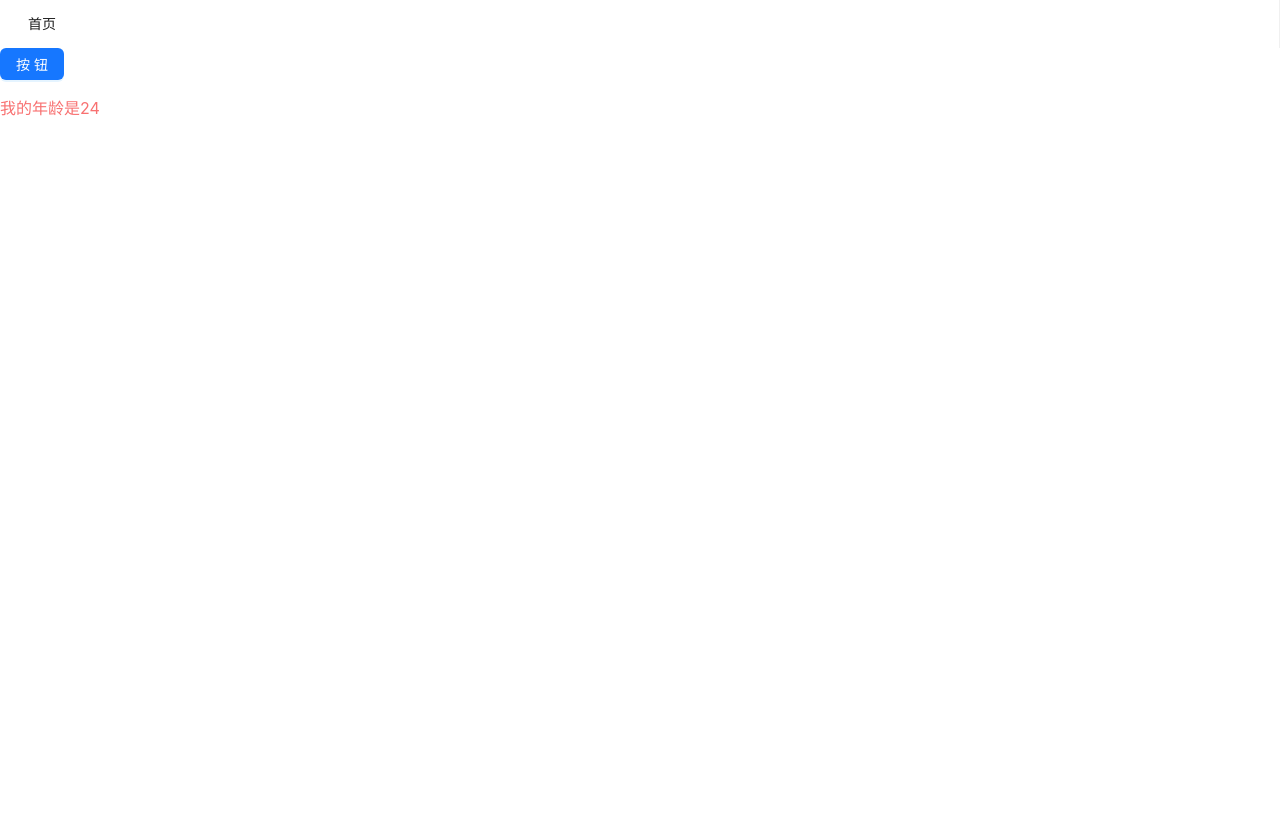
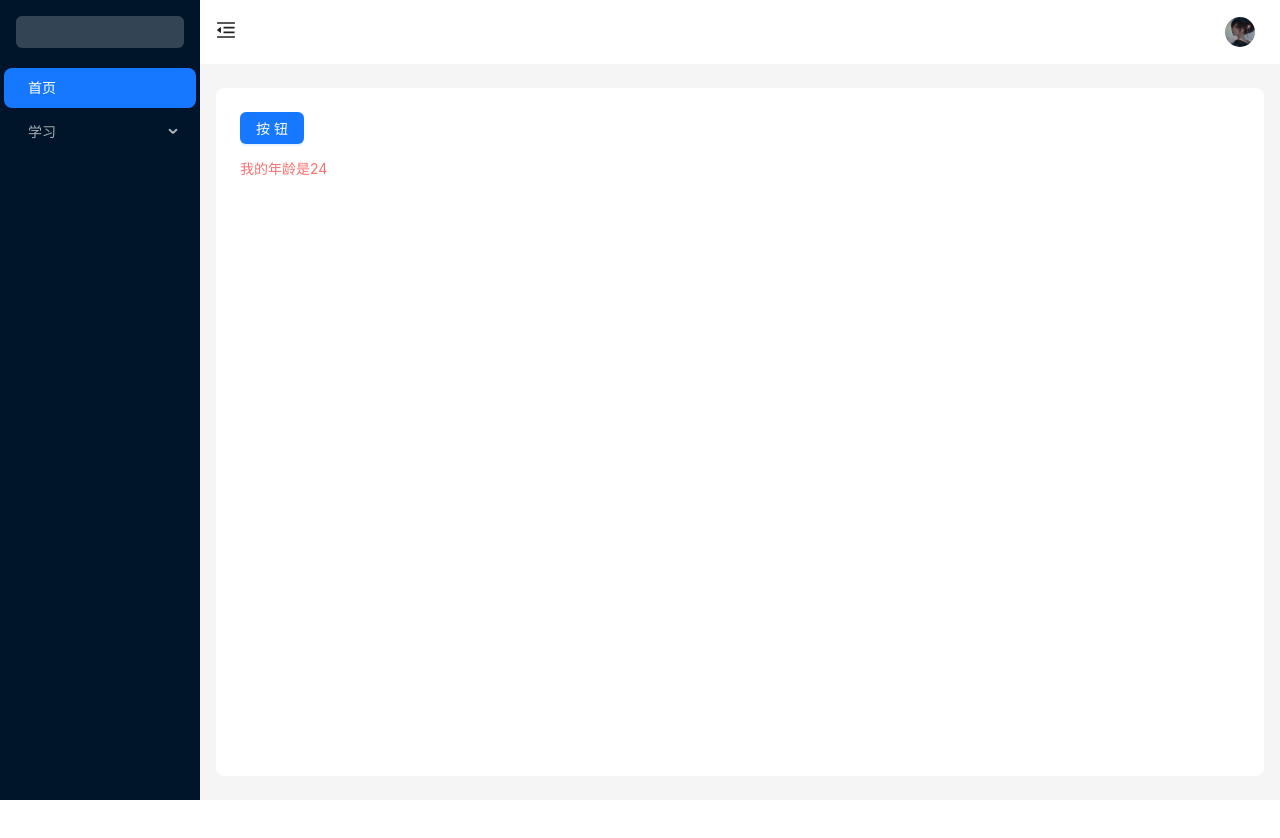
Before and after one commit to Yang1998-jiale/my-react-app, a React (Vite) app: page /#/home in a window 1280 px wide. Shown: the top 838 px of the page. After the commit the page ends 800 px from the top, so only its background shows below. Built offline with nearby package versions, Linux system fonts and the light colour scheme.

Commit message:
梳理调整页面布局,生成菜单路由

```diff
--- a/src/App.tsx
+++ b/src/App.tsx
@@ -2,23 +2,19 @@
  * @Author: yjl
  * @Date: 2024-04-18 15:32:24
  * @LastEditors: yjl
- * @LastEditTime: 2024-04-18 18:11:38
+ * @LastEditTime: 2024-04-19 13:10:07
  * @Description: 描述
  */
 import "./App.css";
-import Menu from "@/components/Menu/index";
-import Routers from "@/router/index";
+// import Menu from "@/components/Menu/index";
+// import Routers from "@/router/index";
+// import { useState } from "react";
+import Layout from "@/components/Layout/index";
 
 function App() {
-
   return (
     <>
-      <Menu />
-      <div className="w-100% h-100% flex flex-col">
-        <div className="flex-1">
-          <Routers />
-        </div>
-      </div>
+      <Layout />
     </>
   );
 }
--- /dev/null
+++ b/src/components/Layout/index.tsx
@@ -0,0 +1,59 @@
+/*
+ * @Author: yjl
+ * @Date: 2024-04-19 11:49:19
+ * @LastEditors: yjl
+ * @LastEditTime: 2024-04-19 12:09:43
+ * @Description: 描述
+ */
+import { useState } from "react";
+import Menu from "@/components/Menu/index";
+import { Layout, Avatar, theme } from "antd";
+import headerImg from "@/assets/images/header.jpg";
+
+import Routers from "@/router/index";
+import { MenuFoldOutlined, MenuUnfoldOutlined } from "@ant-design/icons";
+
+const { Header, Sider, Content } = Layout;
+
+export default function Index() {
+  const [collapsed, setCollapsed] = useState(false);
+  const {
+    token: { colorBgContainer, borderRadiusLG },
+  } = theme.useToken();
+  return (
+    <>
+      <Layout className="w-100% !h-100%">
+        <Sider trigger={null} collapsible collapsed={collapsed}>
+            <div className=" h-32px bg-[rgba(255,255,255,.2)] b-rd-6px m-16px"></div>
+          <Menu />
+        </Sider>
+        <Layout className="site-layout">
+          <Header
+            className="flex !items-center justify-between"
+            style={{ padding: 0, background: colorBgContainer }}
+          >
+            <div onClick={() => setCollapsed(!collapsed)} className="cursor-pointer">
+              {collapsed ? (
+                <MenuUnfoldOutlined className="text-20px m-l-16px" />
+              ) : (
+                <MenuFoldOutlined className="text-20px m-l-16px" />
+              )}
+            </div>
+            <Avatar className="m-r-24px" src={headerImg} />
+          </Header>
+          <Content
+            className="p-24px m-y-24px m-x-16px min-h-280px"
+            style={{
+              background: colorBgContainer,
+              borderRadius: borderRadiusLG,
+            }}
+          >
+            <div className="w-100% h-100% ">
+              <Routers />
+            </div>
+          </Content>
+        </Layout>
+      </Layout>
+    </>
+  );
+}
--- a/src/components/Menu/index.tsx
+++ b/src/components/Menu/index.tsx
@@ -2,21 +2,13 @@
  * @Author: yjl
  * @Date: 2024-04-18 16:16:19
  * @LastEditors: yjl
- * @LastEditTime: 2024-04-18 18:04:30
+ * @LastEditTime: 2024-04-19 11:51:15
  * @Description: 描述
  */
 import { Menu } from "antd";
-import { Link } from "react-router-dom";
-
-const routers = [
-  {
-    path: "/home",
-    name: "Home",
-    meta: {
-      title: "首页",
-    },
-  },
-];
+import { Link, useLocation } from "react-router-dom";
+import { routerList } from "@/router/index";
+import { useState } from "react";
 
 function generateMenu(routers: any) {
   return routers.map((router) => {
@@ -39,5 +31,24 @@ function generateMenu(routers: any) {
 }
 
 export default function MenuComponent() {
-  return <Menu mode="inline">{generateMenu(routers)}</Menu>;
+  const location = useLocation();
+  console.log(location);
+
+  const [selectedKeys, setSelectKeys] = useState([
+    location.pathname || routerList[0].path || "/home",
+  ]);
+  console.log("openKeys", selectedKeys);
+  function menuSelect({ key }) {
+    setSelectKeys([key]);
+  }
+  return (
+    <Menu
+      mode="inline"
+      theme="dark"
+      onSelect={menuSelect}
+      selectedKeys={selectedKeys}
+    >
+      {generateMenu(routerList)}
+    </Menu>
+  );
 }
--- a/src/router/index.tsx
+++ b/src/router/index.tsx
@@ -2,10 +2,10 @@
  * @Author: yjl
  * @Date: 2024-04-18 15:52:15
  * @LastEditors: yjl
- * @LastEditTime: 2024-04-18 18:11:20
+ * @LastEditTime: 2024-04-19 09:26:14
  * @Description: 描述
  */
-const modules = import.meta.glob("./modules/**/*.tsx",{eager:true});
+const modules = import.meta.glob("./modules/**/*.tsx", { eager: true });
 import { useRoutes, Navigate } from "react-router-dom";
 
 const routers: any = [];
@@ -14,6 +14,8 @@ Object.keys(modules).forEach((key) => {
   const modList = Array.isArray(mod) ? [...mod] : [mod];
   routers.push(...modList);
 });
+
+export const routerList = routers;
 
 export default function Routers() {
   const routes = useRoutes([
--- a/src/router/modules/home.tsx
+++ b/src/router/modules/home.tsx
@@ -2,22 +2,20 @@
  * @Author: yjl
  * @Date: 2024-04-18 15:52:33
  * @LastEditors: yjl
- * @LastEditTime: 2024-04-18 18:09:45
+ * @LastEditTime: 2024-04-19 11:36:36
  * @Description: 描述
  */
-import { RouteObject } from "react-router-dom";
-// import { lazy } from "react";
-// const Home = lazy(() => import("@/views/home/index"));
-import Home from "@/views/home/index";
+import { lazy } from "react";
+const Home = lazy(() => import("@/views/home/index"));
+// import Home from "@/views/home/index";
 
-
-const home: RouteObject[] = [
+const home: any[] = [
   {
     path: "/home",
     element: <Home />,
-    // meta: {
-    //   title: "首页",
-    // },
+    meta: {
+      title: "首页",
+    },
   },
 ];
 
--- /dev/null
+++ b/src/router/modules/stady.tsx
@@ -0,0 +1,28 @@
+/*
+ * @Author: yjl
+ * @Date: 2024-04-19 09:32:49
+ * @LastEditors: yjl
+ * @LastEditTime: 2024-04-19 11:35:31
+ * @Description: 描述
+ */
+import Study from "@/views/study/index";
+
+const study: any[] = [
+  {
+    path: "/study",
+    meta: {
+      title: "学习",
+    },
+    children: [
+      {
+        path: "/study/index",
+        element: <Study />,
+        meta: {
+          title: "路由学习",
+        },
+      },
+    ],
+  },
+];
+
+export default study;
--- /dev/null
+++ b/src/views/study/index.tsx
@@ -0,0 +1,19 @@
+import { useState } from 'react';
+
+
+export default function Index() {
+  const [state, setState] = useState({
+    message:'index',
+    count: 1,
+  })
+  return (
+    <>
+      <div
+        className='w-100% h-100% cursor-pointer'
+        onClick={() => setState({ ...state, count: state.count + 1 })}
+      >
+        {state.message + state.count}
+      </div>
+    </>
+  );
+}
```
Also changed, not shown: src/assets/images/header.jpg (added).
